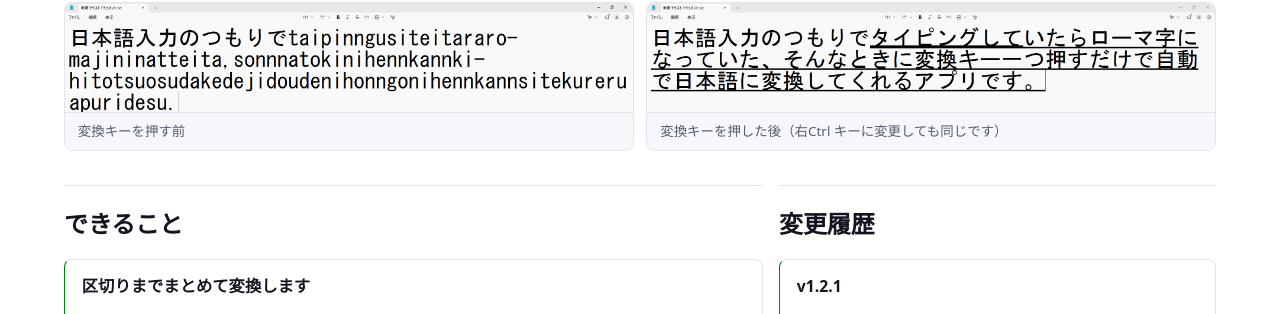
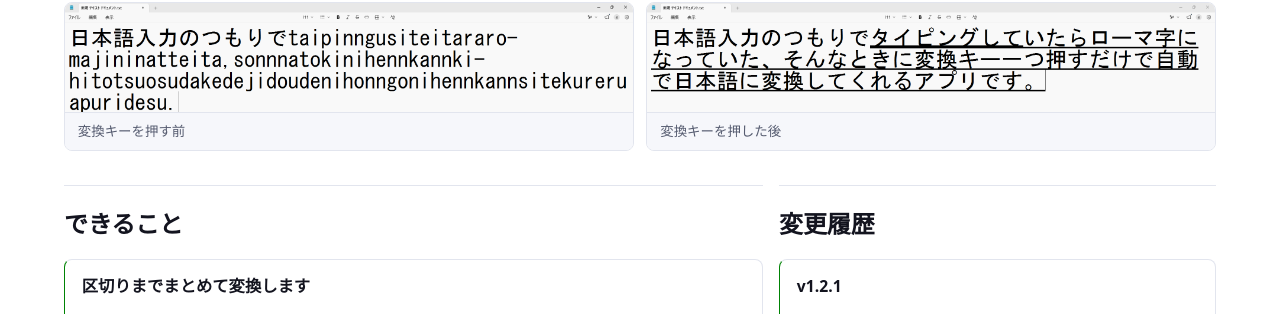
Before and after one commit to moappsupport/ro-maji_IME_Rescue, a Jekyll site: the page built from index.md, in a window 1280 px wide. Shown: the part 761-1075 px from the top of the page. Built offline with Jekyll 4.4.1, drawn with Linux system fonts in a browser that asks for light colours.

Commit message:
掲載文に「すべてのアプリで動くわけではない」を足し、図の注記の重複を消す
サイトの「その他」にはあるがストア掲載文には無かった。購入前に知るべき制約で、
返金と低評価に直結するのでストア側にも置く。管理者権限のアプリで動かないことも
同じ段落にまとめた。

スクリーンショットの注記にあった「右Ctrl キーに変更しても同じです」は、
すぐ上の hero の一文と重複していたので落とす。

Co-Authored-By: Claude Opus 5 <noreply@anthropic.com>

```diff
--- a/index.md
+++ b/index.md
@@ -54,7 +54,7 @@ updated: 2026-08-20
   </figure>
   <figure class="shot">
     <img src="{{ '/assets/img/after.png' | relative_url }}" alt="変換キーを押して同じ文が日本語に入力し直された状態" width="1920" height="370" loading="lazy">
-    <figcaption>変換キーを押した後（右Ctrl キーに変更しても同じです）</figcaption>
+    <figcaption>変換キーを押した後</figcaption>
   </figure>
 </div>
 
```
